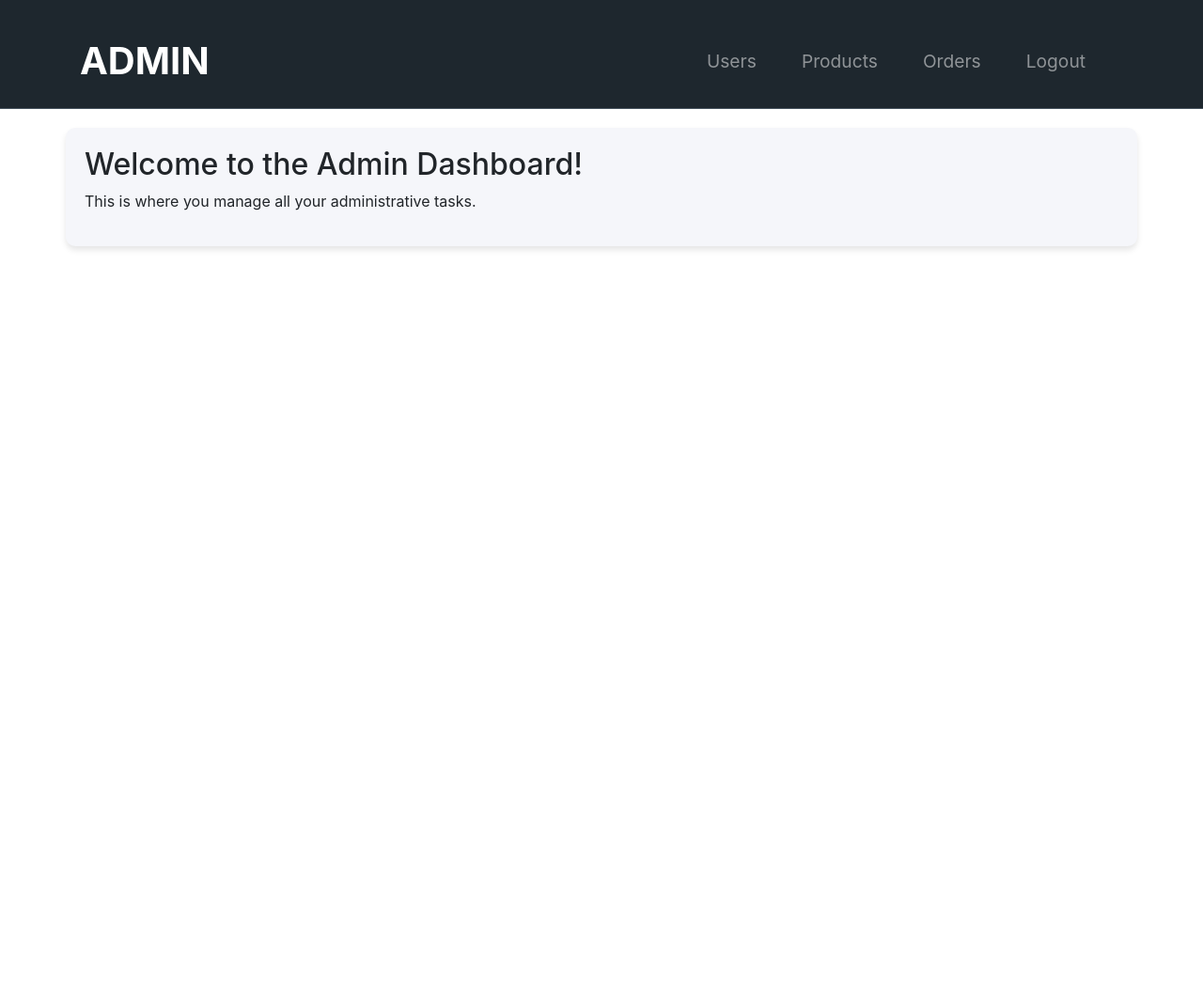
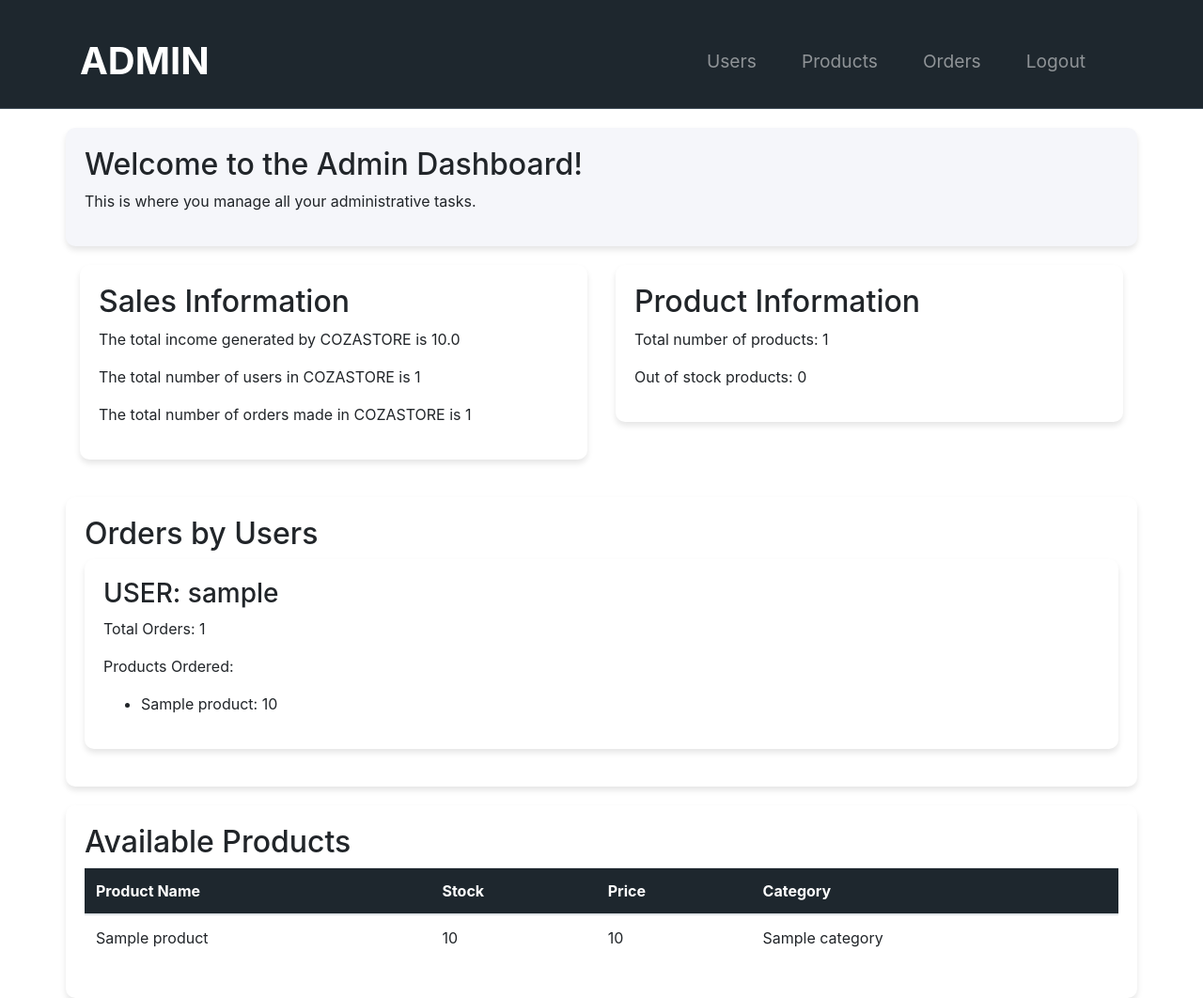
Before and after one commit to sanin6969/COZASTORE-using-python-djnago, a Django app: page /adminpage/adminpage in a window 1280 px wide. Shown: the whole page at 94% size. Before the commit the page ends 266 px from the top, so only its background shows below. Run offline with Django 5.2, Linux system fonts and the light colour scheme; tables that the repository leaves empty hold one stand-in row (values such as "Sample post"); some libraries are stand-ins or nearby versions.

Commit message:
last commit

```diff
--- a/adminpage/views.py
+++ b/adminpage/views.py
@@ -6,8 +6,56 @@ from .forms import ProductUpdateForm
 from orders.models import Order,OrderProduct
 # Create your views here.
 def adminpage(request):
+    Total_income = 0
+    total_products = 0
+    out_of_stock = 0
+    total_users = 0
+    total_orders = 0
+    orders_data = {}
 
-    return render(request,'adminpage/admin.html')
+# for total user s calculate
+    total_users = Account.objects.count()
+#for calcl the out of stock product
+    products_available = Product.objects.filter(is_available=True)
+    for item in products_available:
+        if item.product_stock <= 0:
+            out_of_stock += 1
+
+# calc the total products in store
+    totalproducts=Product.objects.all().filter(is_available=True)
+    total_products=totalproducts.count()
+
+# for find the total orders by users
+    orders = Order.objects.all()
+    for order in orders:
+        Total_income += order.order_total
+        total_orders += 1
+        user_id = order.user.id
+        if user_id in orders_data:
+            orders_data[user_id]['total_orders'] += 1
+        else:
+            orders_data[user_id] = {'user': order.user, 'total_orders': 1, 'product_quantities': {}}
+
+
+        ordered_products = OrderProduct.objects.filter(order=order)
+        for order_product in ordered_products:
+            product_name = order_product.product.product_name
+            if product_name in orders_data[user_id]['product_quantities']:
+                orders_data[user_id]['product_quantities'][product_name] += order_product.quantity
+            else:
+                orders_data[user_id]['product_quantities'][product_name] = order_product.quantity
+
+    context = {
+        "Total_income": Total_income,
+        "total_products": total_products,
+        "products_available": products_available,
+        "out_of_stock": out_of_stock,
+        "total_users": total_users,
+        "total_orders": total_orders,
+        "orders_data": orders_data,
+    }
+    return render(request, 'adminpage/admin.html', context)
+
 
 
 # USERS
@@ -97,6 +145,8 @@ def delete_Product(request, id):
     messages.success(request, 'Product deleted successfully.')
     return redirect("products")
 
+
+# ORDERS
 def orders(request):
 
     orders = Order.objects.all().order_by('-created_at')
--- a/templates/adminpage/admin.html
+++ b/templates/adminpage/admin.html
@@ -52,6 +52,38 @@
       padding: 20px;
       border-radius: 10px;
       box-shadow: 0 4px 6px rgba(0,0,0,0.1); /* Shadow */
+      margin-bottom: 20px;
+    }
+
+    /* Styling for the sales section */
+    .sales-section {
+      background-color: #ffffff; /* White */
+      padding: 20px;
+      border-radius: 10px;
+      box-shadow: 0 4px 6px rgba(0,0,0,0.1); /* Shadow */
+      margin-bottom: 20px;
+    }
+
+    /* Styling for the products table */
+    .tm-product-table-container {
+      background-color: #ffffff; /* White */
+      padding: 20px;
+      border-radius: 10px;
+      box-shadow: 0 4px 6px rgba(0,0,0,0.1); /* Shadow */
+    }
+
+    .tm-product-table {
+      width: 100%;
+      margin-bottom: 20px;
+    }
+
+    .tm-product-table thead {
+      background-color: #1e272e; /* Dark background */
+      color: #ffffff; /* White */
+    }
+
+    .tm-product-table tbody tr:hover {
+      background-color: #f5f6fa; /* Light gray */
     }
   </style>
 </head>
@@ -59,7 +91,7 @@
   <nav class="navbar navbar-expand-lg navbar-dark">
     <div class="container">
       <!-- Brand -->
-      <a class="navbar-brand" href="{% url "adminpage" %}">ADMIN</a>
+      <a class="navbar-brand" href="{% url 'adminpage' %}">ADMIN</a>
 
       <!-- Toggler button for mobile -->
       <button class="navbar-toggler" type="button" data-toggle="collapse" data-target="#navbarSupportedContent" aria-controls="navbarSupportedContent" aria-expanded="false" aria-label="Toggle navigation">
@@ -70,30 +102,88 @@
       <div class="collapse navbar-collapse" id="navbarSupportedContent">
         <ul class="navbar-nav ml-auto">
           <li class="nav-item">
-            <a class="nav-link" href="{% url "users" %}">Users</a>
+            <a class="nav-link" href="{% url 'users' %}">Users</a>
           </li>
           <li class="nav-item">
-            <a class="nav-link" href="{% url "products" %}">Products</a>
+            <a class="nav-link" href="{% url 'products' %}">Products</a>
           </li>
           <li class="nav-item">
-            <a class="nav-link" href="{% url "orders" %}">Orders</a>
+            <a class="nav-link" href="{% url 'orders' %}">Orders</a>
           </li>
           <li class="nav-item">
-            <a class="nav-link" href="{% url "logoutadmin" %}">Logout</a>
+            <a class="nav-link" href="{% url 'logoutadmin' %}">Logout</a>
           </li>
         </ul>
       </div>
     </div>
   </nav>
   {% block admin %}
-  <!-- Main Content -->
+
   <div class="container main-content">
     <h2>Welcome to the Admin Dashboard!</h2>
     <p>This is where you manage all your administrative tasks.</p>
-    <!-- Add your main content here -->
+</div>
+<div class="container">
+    <div class="row">
+        <!-- Sales Section -->
+        <div class="col-md-6">
+            <div class="sales-section">
+                <h2>Sales Information</h2>
+                <p>The total income generated by COZASTORE is {{ Total_income }}</p>
+                <p>The total number of users in COZASTORE is {{ total_users }}</p>
+                <p>The total number of orders made in COZASTORE is {{ total_orders }}</p>
+            </div>
+        </div>
+        <!-- Product Information Section -->
+        <div class="col-md-6">
+            <div class="sales-section">
+                <h2>Product Information</h2>
+                <p>Total number of products: {{ total_products }}</p>
+                <p>Out of stock products: {{ out_of_stock }}</p>
+            </div>
+        </div>
+    </div>
+</div>
+<div class="container tm-product-table-container">
+  <h2>Orders by Users</h2>
+  {% for user_id, data in orders_data.items %}
+  <div class="sales-section">
+      <h3>USER: {{ data.user.username }}</h3>
+      <p>Total Orders: {{ data.total_orders }}</p>
+      <p>Products Ordered:</p>
+      <ul>
+          {% for product, quantity in data.product_quantities.items %}
+          <li>{{ product }}: {{ quantity }}</li>
+          {% endfor %}
+      </ul>
   </div>
+  {% endfor %}
+</div>
+<div class="container tm-product-table-container">
+    <h2>Available Products</h2>
+    <table class="table table-hover tm-table-small tm-product-table">
+        <thead>
+            <tr>
+                <th scope="col">Product Name</th>
+                <th scope="col">Stock</th>
+                <th scope="col">Price</th>
+                <th scope="col">Category</th>
+            </tr>
+        </thead>
+        <tbody>
+            {% for item in products_available %}
+            <tr>
+                <td>{{ item.product_name }}</td>
+                <td>{{ item.product_stock }}</td>
+                <td>{{ item.product_price }}</td>
+                <td>{{ item.category }}</td>
+            </tr>
+            {% endfor %}
+        </tbody>
+    </table>
+</div>
+
   {% endblock admin %}
-
   <!-- Bootstrap JS -->
   <script src="https://ajax.googleapis.com/ajax/libs/jquery/3.5.1/jquery.min.js"></script>
   <script src="https://cdnjs.cloudflare.com/ajax/libs/popper.js/1.16.0/umd/popper.min.js"></script>
--- a/templates/adminpage/products.html
+++ b/templates/adminpage/products.html
@@ -23,6 +23,7 @@
                                     <h5 class="card-title">{{product.product_name}}</h5>
                                     <p class="card-text">Price: ${{product.product_price}}</p>
                                     <p class="card-text">Category: {{product.category}}</p>
+                                    <p class="card-text">Available stock: {{product.product_stock}}</p>
                                 </div>
                                 <div class="col-md-2 d-flex align-items-center justify-content-end">
                                     <div class="btn-group" role="group">
```
Also changed, not shown: accounts/forms.py (+7 -2 lines), accounts/views.py (+5 -2 lines), media/photos/products/25_FZPdHYL.jpg (added), media/photos/products/9_MLi0Yh2.jpg (added), media/photos/products/kid2.jpg (added), 4 other files.
